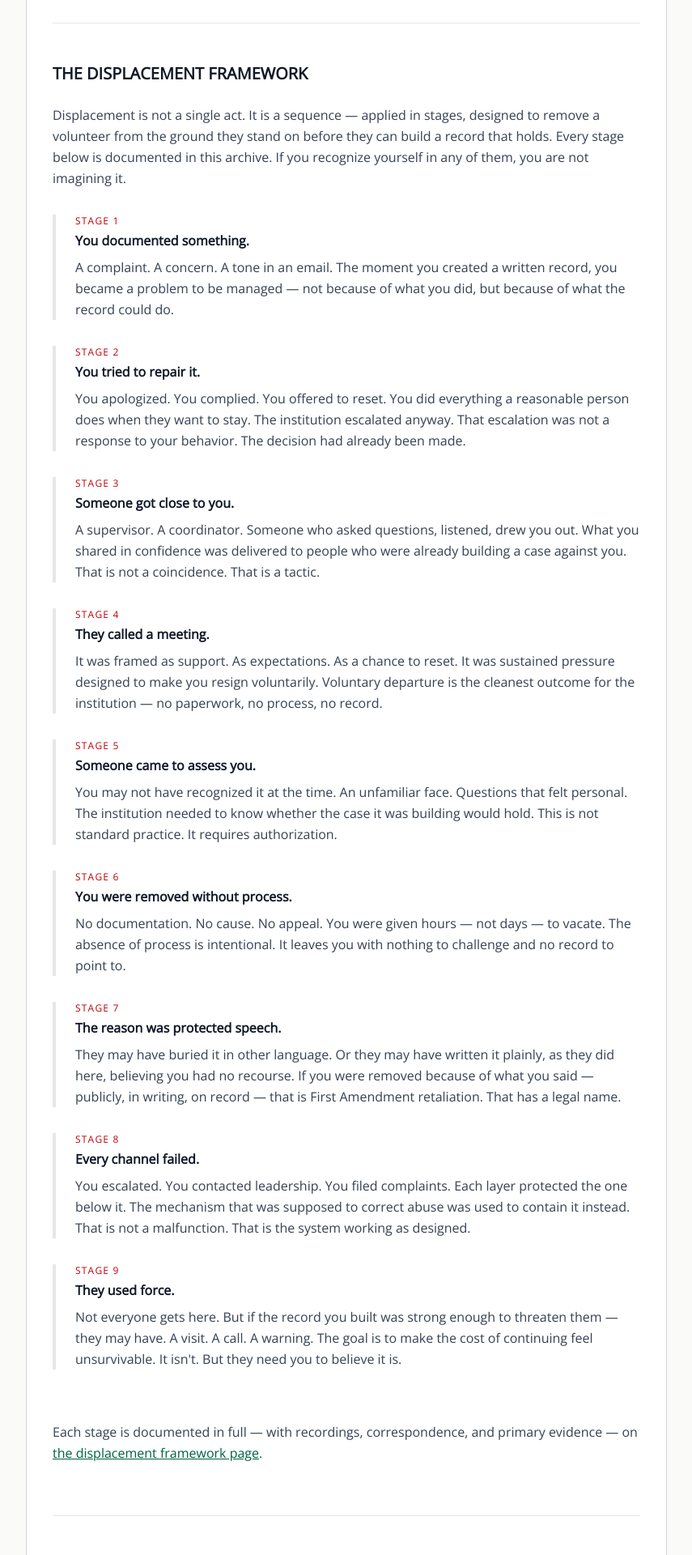
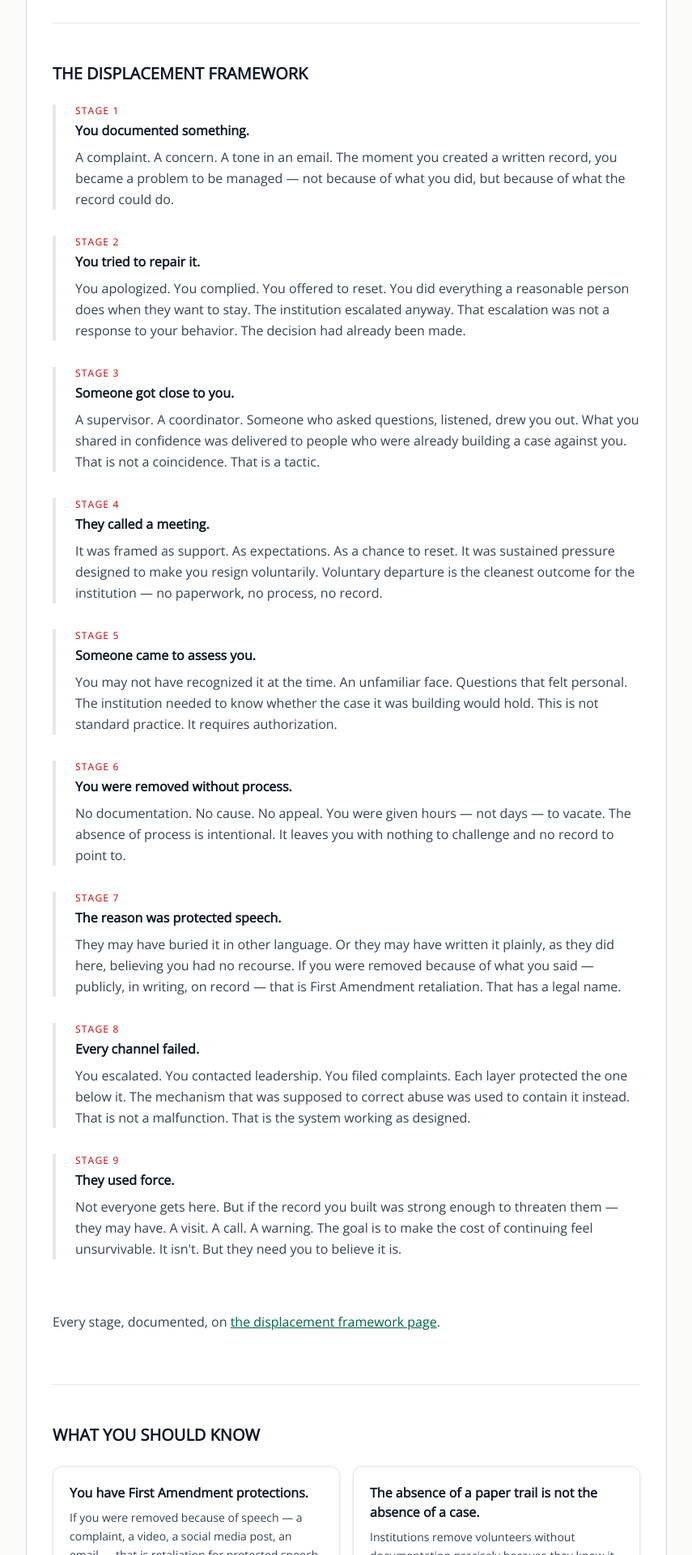
Before and after one commit to rswfire/rswfire.oprd, a Next.js app: page /for-volunteers in a window 1280 px wide. Shown: the part 4240-6160 px from the top of the page at 81% size, without its empty margins (368-1223 px from the left). Built offline with nearby package versions, Linux system fonts and the light colour scheme.

Commit message:
Displacement: drop filler intro, shorten the link line

```diff
--- a/app/(archive)/for-volunteers/page.tsx
+++ b/app/(archive)/for-volunteers/page.tsx
@@ -110,10 +110,6 @@ export default function ForVolunteersPage() {
                 THE DISPLACEMENT FRAMEWORK
             </h2>
 
-            <p className="text-base text-gray-700 leading-relaxed mb-8">
-                Displacement is not a single act. It is a sequence — applied in stages, designed to remove a volunteer from the ground they stand on before they can build a record that holds. Every stage below is documented in this archive. If you recognize yourself in any of them, you are not imagining it.
-            </p>
-
             <div className="space-y-8 mb-16">
                 {stages.map((item) => (
                     <div key={item.stage} id={`stage-${item.stage}`} className="border-l-4 border-gray-200 pl-6 scroll-mt-48">
@@ -131,8 +127,7 @@ export default function ForVolunteersPage() {
             </div>
 
             <p className="text-base text-gray-700 leading-relaxed mb-16">
-                Each stage is documented in full &mdash; with recordings, correspondence, and
-                primary evidence &mdash; on{" "}
+                Every stage, documented, on{" "}
                 <Link href="/displacement" className="text-emerald-800 underline hover:text-emerald-600">
                     the displacement framework page
                 </Link>
```
